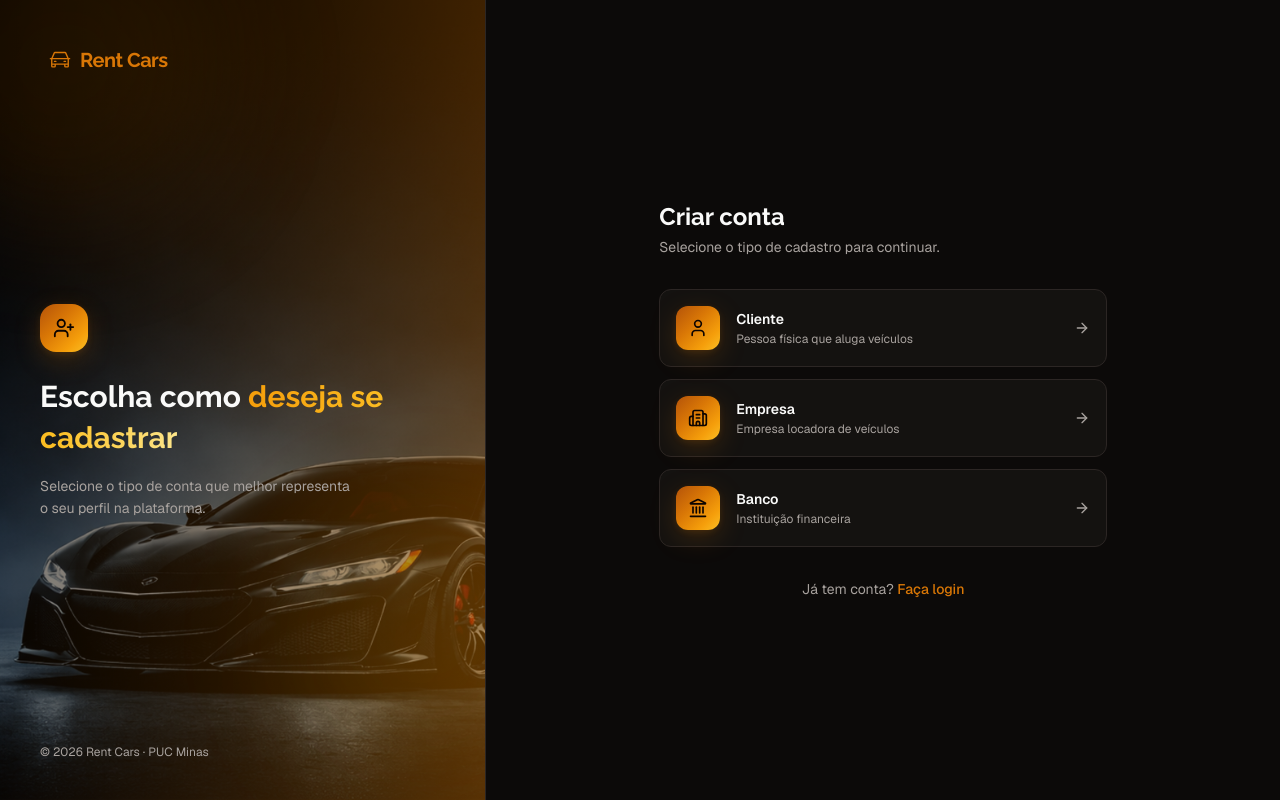
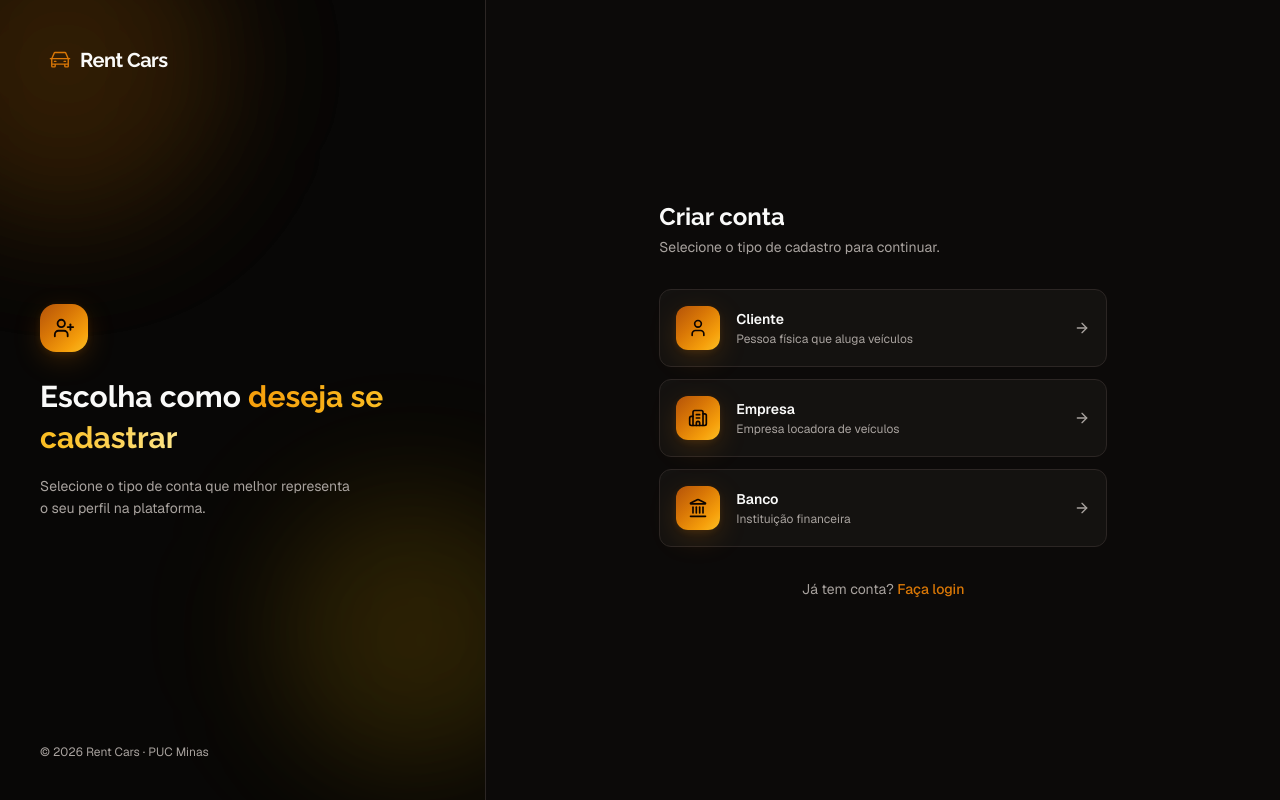
Before and after one commit to eduardavieira-dev/rent-cars, a Next.js app in the folder client/: page /cadastro in a window 1280 px wide. Built offline with nearby package versions, Linux system fonts and the light colour scheme.

Commit message:
fix: remove background image from multiple components for cleaner UI

```diff
--- a/client/src/app/(public)/cadastro/banco/page.tsx
+++ b/client/src/app/(public)/cadastro/banco/page.tsx
@@ -156,7 +156,7 @@ export default function CadastroBancoPage() {
                 initial={{ opacity: 0, x: -24 }}
                 animate={{ opacity: 1, x: 0 }}
                 transition={{ duration: 0.5, ease: 'easeOut' }}
-                className="hidden lg:flex lg:w-[38%] bg-secondary bg-[url('/background.png')] bg-cover bg-center bg-no-repeat flex-col justify-between p-10 sticky top-0 h-screen overflow-hidden border-r border-border"
+                className="hidden lg:flex lg:w-[38%] bg-secondary flex-col justify-between p-10 sticky top-0 h-screen overflow-hidden border-r border-border"
             >
                 <div className="pointer-events-none absolute inset-0 bg-linear-to-br from-black/65 via-black/45 to-black/25" />
                 <div className="pointer-events-none absolute -top-24 -left-24 w-80 h-80 rounded-full bg-primary/10 blur-3xl" />
--- a/client/src/app/(public)/cadastro/cliente/page.tsx
+++ b/client/src/app/(public)/cadastro/cliente/page.tsx
@@ -177,7 +177,7 @@ export default function CadastroClientePage() {
                 initial={{ opacity: 0, x: -24 }}
                 animate={{ opacity: 1, x: 0 }}
                 transition={{ duration: 0.5, ease: 'easeOut' }}
-                className="hidden lg:flex lg:w-[38%] bg-secondary bg-[url('/background.png')] bg-cover bg-center bg-no-repeat flex-col justify-between p-10 sticky top-0 h-screen overflow-hidden border-r border-border"
+                className="hidden lg:flex lg:w-[38%] bg-secondary flex-col justify-between p-10 sticky top-0 h-screen overflow-hidden border-r border-border"
             >
                 <div className="pointer-events-none absolute inset-0 bg-linear-to-br from-black/65 via-black/45 to-black/25" />
                 <div className="pointer-events-none absolute -top-24 -left-24 w-80 h-80 rounded-full bg-primary/10 blur-3xl" />
--- a/client/src/app/(public)/cadastro/empresa/page.tsx
+++ b/client/src/app/(public)/cadastro/empresa/page.tsx
@@ -151,7 +151,7 @@ export default function CadastroEmpresaPage() {
                 initial={{ opacity: 0, x: -24 }}
                 animate={{ opacity: 1, x: 0 }}
                 transition={{ duration: 0.5, ease: 'easeOut' }}
-                className="hidden lg:flex lg:w-[38%] bg-secondary bg-[url('/background.png')] bg-cover bg-center bg-no-repeat flex-col justify-between p-10 sticky top-0 h-screen overflow-hidden border-r border-border"
+                className="hidden lg:flex lg:w-[38%] bg-secondary flex-col justify-between p-10 sticky top-0 h-screen overflow-hidden border-r border-border"
             >
                 <div className="pointer-events-none absolute inset-0 bg-linear-to-br from-black/65 via-black/45 to-black/25" />
                 <div className="pointer-events-none absolute -top-24 -left-24 w-80 h-80 rounded-full bg-primary/10 blur-3xl" />
--- a/client/src/app/(public)/cadastro/page.tsx
+++ b/client/src/app/(public)/cadastro/page.tsx
@@ -44,9 +44,12 @@ export default function CadastroPage() {
                 initial={{ opacity: 0, x: -24 }}
                 animate={{ opacity: 1, x: 0 }}
                 transition={{ duration: 0.5, ease: 'easeOut' }}
-                className="hidden lg:flex lg:w-[38%] bg-secondary bg-[url('/background.png')] bg-cover bg-center bg-no-repeat flex-col justify-between p-10 sticky top-0 h-screen overflow-hidden border-r border-border"
+                className="hidden lg:flex lg:w-[38%] bg-secondary flex-col justify-between p-10 sticky top-0 h-screen overflow-hidden border-r border-border"
             >
-                <div className="pointer-events-none absolute inset-0 bg-linear-to-br from-black/65 via-black/45 to-black/25" />
+                <div className="pointer-events-none absolute inset-0 bg-black/60" />
+                {/* Blur orbs */}
+                <div className="pointer-events-none absolute -top-24 -left-24 w-80 h-80 rounded-full bg-primary/10 blur-3xl" />
+                <div className="pointer-events-none absolute bottom-8 -right-16 w-72 h-72 rounded-full bg-amber-400/8 blur-3xl" />
                 <div className="pointer-events-none absolute -top-24 -left-24 w-80 h-80 rounded-full bg-primary/10 blur-3xl" />
                 <div className="pointer-events-none absolute bottom-8 -right-16 w-64 h-64 rounded-full bg-amber-400/8 blur-3xl" />
 
--- a/client/src/app/(public)/login/page.tsx
+++ b/client/src/app/(public)/login/page.tsx
@@ -85,7 +85,7 @@ function LoginForm() {
                 transition={{ duration: 0.5, ease: 'easeOut' }}
                 className="hidden md:flex md:w-5/12 lg:w-[42%] bg-secondary bg-[url('/background.png')] bg-cover bg-center bg-no-repeat flex-col justify-between p-10 relative overflow-hidden border-r border-border"
             >
-                <div className="pointer-events-none absolute inset-0 bg-linear-to-br from-black/75 via-black/65 to-black/35" />
+                <div className="pointer-events-none absolute inset-0 bg-linear-to-br from-black/75 via-black/45 to-black/35" />
                 <div className="pointer-events-none absolute -top-24 -left-24 w-80 h-80 rounded-full bg-primary/10 blur-3xl" />
                 <div className="pointer-events-none absolute bottom-8 -right-16 w-72 h-72 rounded-full bg-amber-400/8 blur-3xl" />
 
@@ -94,7 +94,7 @@ function LoginForm() {
                 <div className="relative z-10">
                     <h2 className="font-heading text-3xl lg:text-4xl font-bold text-foreground leading-snug mb-4">
                         Gestão Inteligente de{' '}
-                        <span className="text-gradient-gold">Locação de Veículos</span>
+                        <span className="text-orange-400">Locação de Veículos</span>
                     </h2>
                     <p className="text-sm text-muted-foreground leading-relaxed max-w-xs">
                         Gerencie sua frota, contratos e clientes em um único lugar com segurança e eficiência.
--- a/client/src/components/brand-logo.tsx
+++ b/client/src/components/brand-logo.tsx
@@ -45,7 +45,7 @@ export function BrandLogo({
             </div>
             <span
                 className={mergeClassNames(
-                    'font-heading font-bold text-primary tracking-tight',
+                    'font-heading font-bold tracking-tight',
                     config.text,
                     textClassName,
                 )}
```
